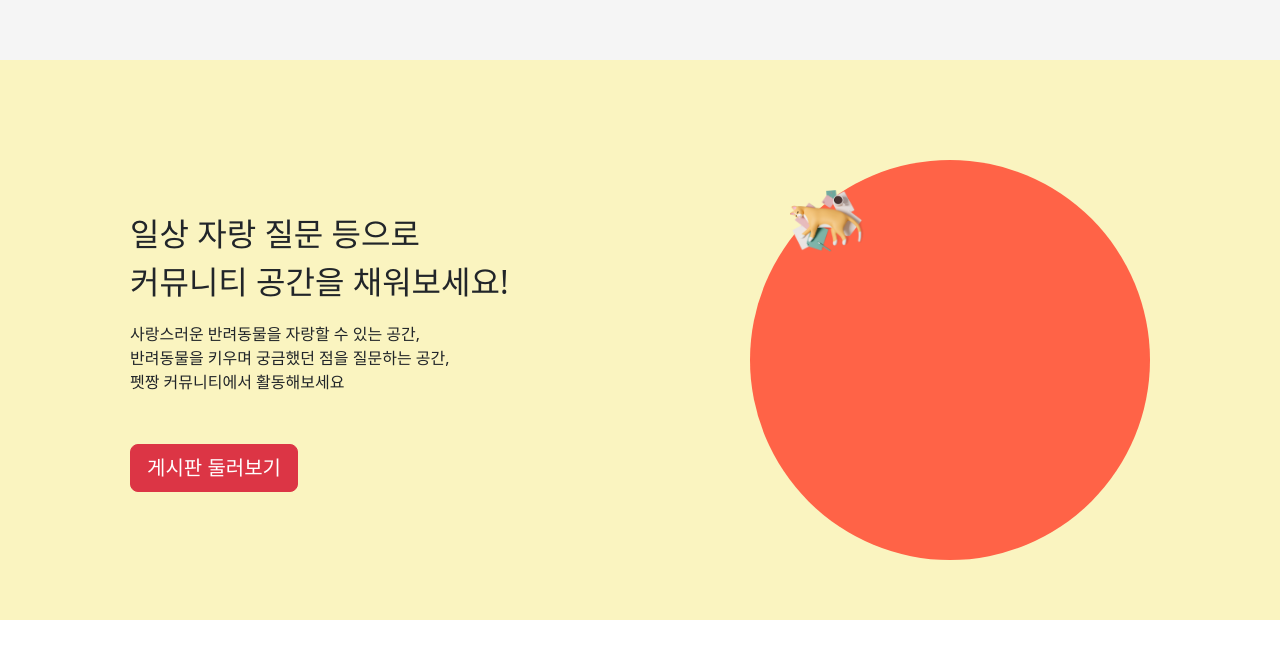
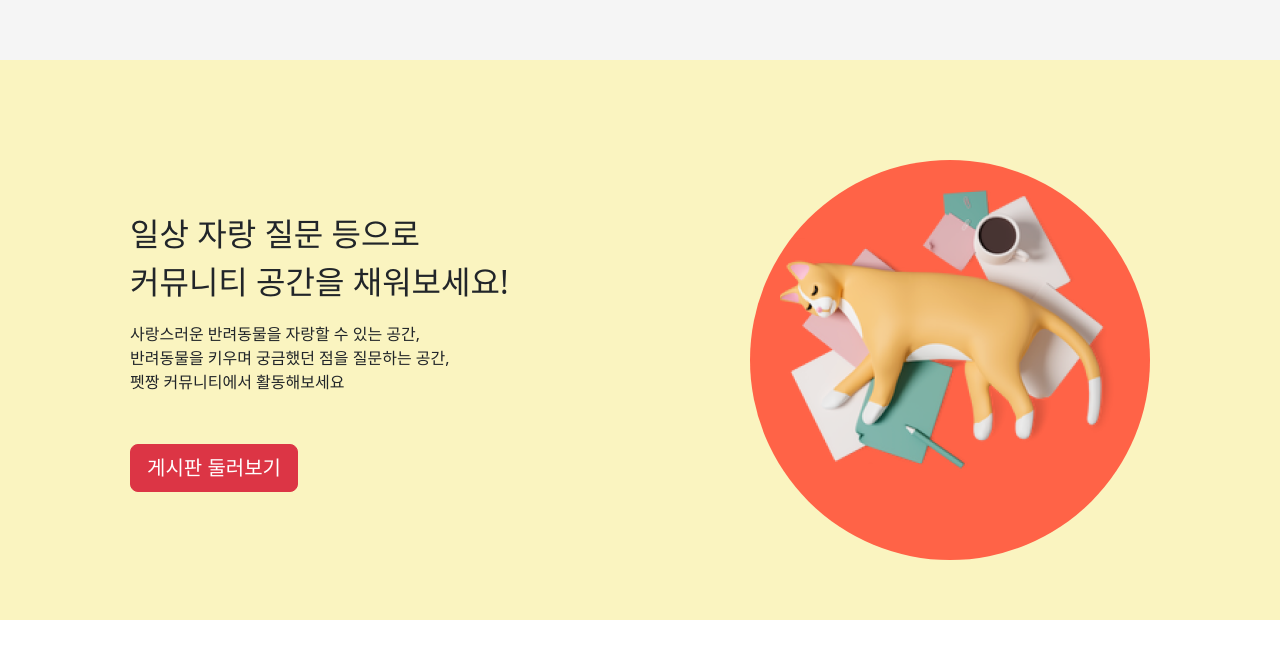
Before and after one commit to CONNEXT36524/PETZZANG-FE, a React (Create React App) app: page / in a window 1280 px wide. Shown: the part 1380-2038 px from the top of the page. Built offline with nearby package versions, Linux system fonts and the light colour scheme; no server answers; a web font is replaced by a local one.

Commit message:
fix home

```diff
--- a/src/pages/Home/Home.jsx
+++ b/src/pages/Home/Home.jsx
@@ -50,7 +50,7 @@ const Home=()=>{
             </div>
             <div className="third_circle">
                 <div className="third_image">
-                <img src={home_cat}></img>
+                <img src={home_cat} alt="homecat"></img>
                 </div>
             </div>
 
--- a/src/pages/Mypage/Mypage.css
+++ b/src/pages/Mypage/Mypage.css
@@ -20,10 +20,7 @@
     background-color: red;
     font-family: 'Pretendard-Regular';
  }
- img {
-    margin-left : 10px;
-    width: 5rem;
- }
+
 
 @font-face {
     font-family: 'Pretendard-Regular';
```
